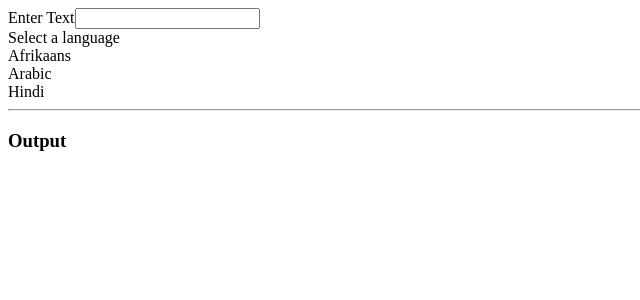
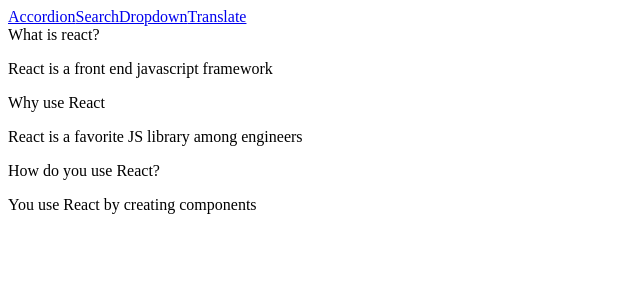
Before and after one commit to gjorup95/React-learning, a React (Create React App) app: page / in a window 1280 px wide. Shown: the top 300 px of the page, without its empty margins (0-640 px from the left). Built offline with nearby package versions, Linux system fonts and the light colour scheme; no server answers; the HTML template or start-up script is replaced by a standard one.

Commit message:
finished vanilla routing

```diff
--- a/src/components/App.js
+++ b/src/components/App.js
@@ -3,6 +3,8 @@
 import Dropdown from "./Dropdown";
 import Search from "./Search";
 import Translate from "./Translate";
+import Route from "./Route";
+import Header from "./Header";
 
 const items = [
 	{
@@ -25,12 +27,30 @@
 	{ label: "A Shade of Blue", value: "Blue" },
 ];
 
+// eslint-disable-next-line import/no-anonymous-default-export
 export default () => {
 	const [selected, setSelected] = useState(options[0]);
 
 	return (
 		<div>
-			<Translate />
+			<Header />
+			<Route path="/">
+				<Accordion items={items} />
+			</Route>
+			<Route path="/list">
+				<Search />
+			</Route>
+			<Route path="/dropdown">
+				<Dropdown
+					label="Select a color"
+					options={options}
+					selected={selected}
+					onSelectedChange={setSelected}
+				/>
+			</Route>
+			<Route path="/translate">
+				<Translate />
+			</Route>
 		</div>
 	);
 };
--- /dev/null
+++ b/src/components/Header.js
@@ -0,0 +1,23 @@
+import React from "react";
+import Link from "./Link";
+
+const Header = () => {
+	return (
+		<div className="ui secondary pointing menu">
+			<Link href="/" className="item">
+				Accordion
+			</Link>
+			<Link href="/list" className="item">
+				Search
+			</Link>
+			<Link href="/dropdown" className="item">
+				Dropdown
+			</Link>
+			<Link href="/translate" className="item">
+				Translate
+			</Link>
+		</div>
+	);
+};
+
+export default Header;
--- /dev/null
+++ b/src/components/Link.js
@@ -0,0 +1,22 @@
+import React from "react";
+
+const Link = ({ className, href, children }) => {
+	const onClick = (e) => {
+		if (e.metaKey || e.ctrlKey) {
+			return;
+		}
+		e.preventDefault();
+		window.history.pushState({}, "", href);
+
+		// tell the route that the data has changed
+		const navEvent = new PopStateEvent("popstate");
+		window.dispatchEvent(navEvent);
+	};
+	return (
+		<a onClick={onClick} className={className} href={href}>
+			{children}
+		</a>
+	);
+};
+
+export default Link;
--- /dev/null
+++ b/src/components/Route.js
@@ -0,0 +1,17 @@
+import { useEffect, useState } from "react";
+
+const Route = ({ path, children }) => {
+	const [currentPath, setCurrentPath] = useState(window.location.pathname);
+	useEffect(() => {
+		const onLocationChange = () => {
+			setCurrentPath(window.location.pathname);
+		};
+		window.addEventListener("popstate", onLocationChange);
+		return () => {
+			window.removeEventListener("popstate", onLocationChange);
+		};
+	}, []);
+	return currentPath === path ? children : null;
+};
+
+export default Route;
```
